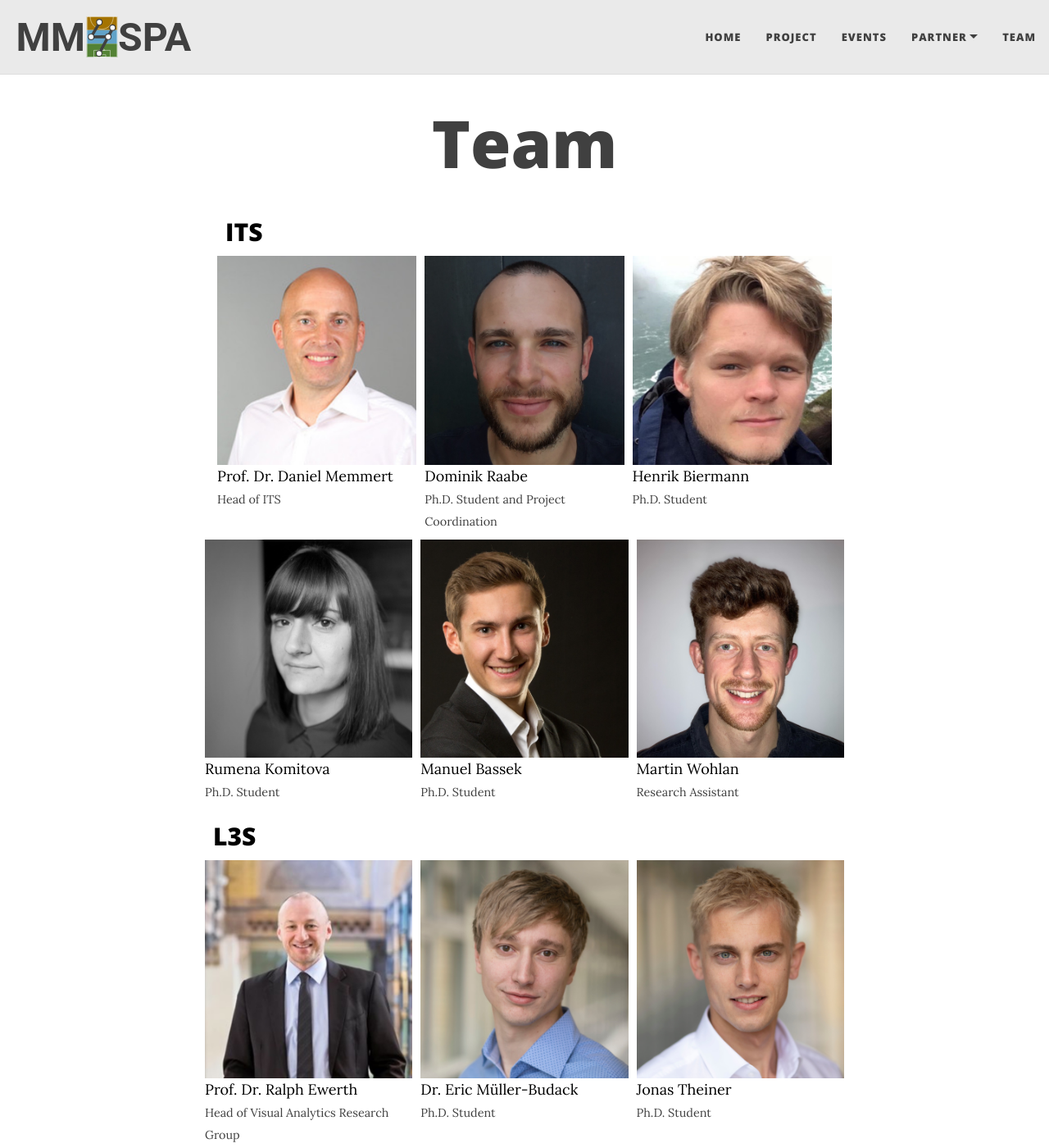
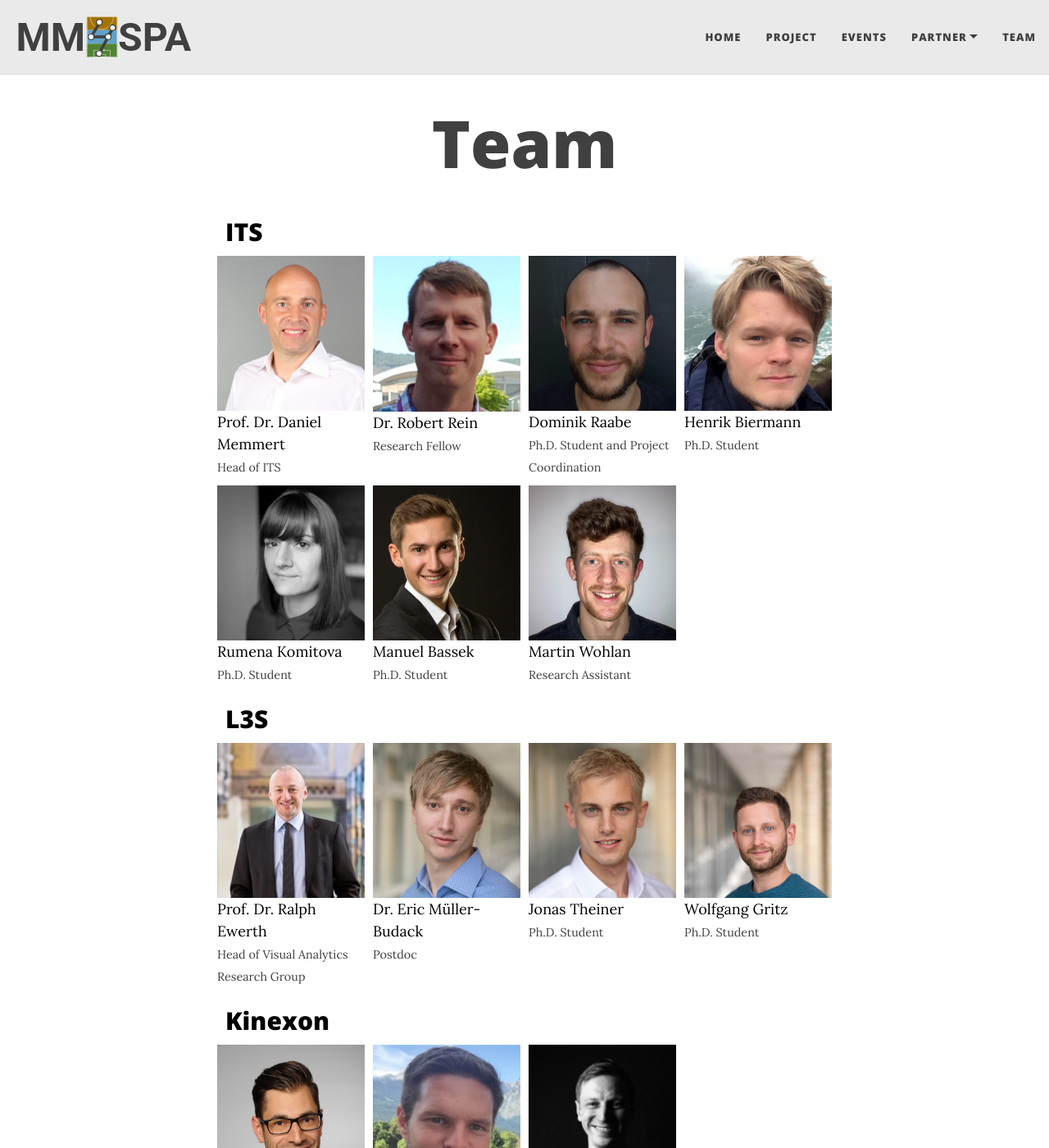
Before and after one commit to MM4SPA/project, a Jekyll site: the page built from team.md, in a window 1280 px wide and 1400 px high. Shown: the whole window at 82% size. Built offline with Jekyll 4.4.1, drawn with Linux system fonts in a browser that asks for light colours; nearby versions of some CDN libraries.

Commit message:
team update

```diff
--- a/assets/css/beautifuljekyll.css
+++ b/assets/css/beautifuljekyll.css
@@ -999,7 +999,7 @@ pre {
 /* Three image containers (use 25% for four, and 50% for two, etc) */
 .column {
   float: left;
-  width: 33.33%;
+  width: 25%;
   padding: 5px;
 }
 
--- a/team.md
+++ b/team.md
@@ -11,6 +11,10 @@ subtitle:
       <small>Head of ITS</small><br />
     </div>
     <div class="column">
+      <img src="../assets/img/Robert_Rein.jpg"><a href="https://www.dshs-koeln.de/visitenkarte/person/dr-robert-rein/" style="color:black">Dr. Robert Rein</a> <br />
+      <small>Research Fellow</small><br />
+    </div>
+    <div class="column">
       <img src="../assets/img/Dominik_Raabe.jpg">
         <a href="https://www.dshs-koeln.de/visitenkarte/person/dominik-raabe/" style="color:black">Dominik Raabe</a> <br />
       <small>Ph.D. Student and Project Coordination</small><br />
@@ -20,8 +24,6 @@ subtitle:
          <a href="https://www.dshs-koeln.de/visitenkarte/person/henrik-biermann/" style="color:black">Henrik Biermann</a>  <br />
         <small>Ph.D. Student</small><br />
     </div>
-
-  <div class="row">
     <div class="column">
       <img src="../assets/img/Rumena_Komitova.jpeg">
         <a href="https://www.dshs-koeln.de/visitenkarte/person/rumena-komitova/" style="color:black">Rumena Komitova</a>  <br />
@@ -36,7 +38,7 @@ subtitle:
         <a href="https://www.dshs-koeln.de/visitenkarte/person/martin-wohlan/" style="color:black">Martin Wohlan</a>  <br />
         <small>Research Assistant</small><br />
       </div>
-  </div> <br />
+  </div>
 
 
 <div><a href="https://www.tib.eu/en/research-development/visual-analytics" style="color:black"> <h2>L3S</h2> </a></div>
@@ -48,22 +50,19 @@ subtitle:
     <div class="column">
       <img src="../assets/img/Eric_Mueller-Budach.jpg">
        <a href="https://www.tib.eu/en/research-development/visual-analytics/staff/eric-mueller-budack" style="color:black">Dr. Eric Müller-Budack</a><br />
-      <small>Ph.D. Student</small><br />
+      <small>Postdoc</small><br />
     </div>
     <div class="column">
       <img src="../assets/img/Jonas_Theiner.jpg">
-       <a href="https://www.tib.eu/en/forschung-entwicklung/visual-analytics/mitarbeiterinnen-und-mitarbeiter/huu-hung-nguyen-2" style="color:black">Jonas Theiner</a> <br />
+       <a href="https://www.tib.eu/en/research-development/research-groups-and-labs/visual-analytics/staff/jonas-theiner" style="color:black">Jonas Theiner</a> <br />
       <small>Ph.D. Student</small><br />
     </div>
-  </div>
-
-  <div class="row">
     <div class="column">
         <img src="../assets/img/Wolfgang_Gritz.jpg">
         <a href="https://www.tib.eu/en/research-development/visual-analytics/staff/huu-hung-nguyen-1" style="color:black">Wolfgang Gritz</a> <br />
         <small>Ph.D. Student</small><br />
     </div>
-  </div> <br />
+  </div>
 
 <div><a href="https://kinexon.com/de/sport" style="color:black"> <h2>Kinexon</h2></a></div>
   <div class="row">
```
Also changed, not shown: assets/img/Robert_Rein.jpg (added).
